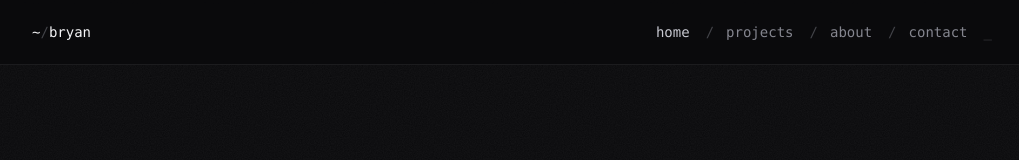
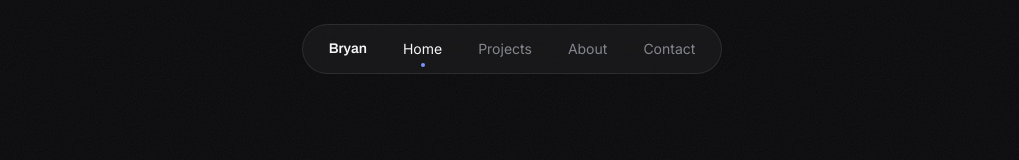
Before and after one commit to 7bryan/bryan-homepage, a Next.js app: page / in a window 1280 px wide. Shown: the top 160 px of the page, without its empty margins (128-1147 px from the left). Built offline with nearby package versions, Linux system fonts and the light colour scheme.

Commit message:
feat: changing active state

```diff
--- a/components/Nav.tsx
+++ b/components/Nav.tsx
@@ -5,10 +5,10 @@ import { usePathname } from "next/navigation";
 import { useState } from "react";
 
 const routes = [
-  { href: "/", label: "home" },
-  { href: "/projects", label: "projects" },
-  { href: "/about", label: "about" },
-  { href: "/contact", label: "contact" },
+  { href: "/", label: "Home" },
+  { href: "/projects", label: "Projects" },
+  { href: "/about", label: "About" },
+  { href: "/contact", label: "Contact" },
 ];
 
 export default function Nav() {
@@ -16,54 +16,52 @@ export default function Nav() {
   const [open, setOpen] = useState(false);
 
   return (
-    <header className="sticky top-0 z-50 border-b border-edge/80 bg-base/85 backdrop-blur">
-      <div className="mx-auto max-w-5xl px-5 sm:px-8 h-16 flex items-center justify-between">
+    <header className="sticky top-4 sm:top-6 z-50 px-4 sm:px-0">
+      <div className="mx-auto max-w-5xl flex items-center justify-between sm:justify-center">
+        <div className="glass flex items-center gap-1 rounded-full px-2 py-2 sm:px-2.5">
           <Link
             href="/"
-          className="font-mono text-sm text-ink-100 hover:text-accent-blue transition-colors"
-          onClick={() => setOpen(false)}
+            className="font-display font-semibold text-sm text-ink-100 px-3 sm:px-4 py-1.5"
           >
-          <span className="text-accent-green">~</span>
-          <span className="text-ink-700">/</span>bryan
+            Bryan
           </Link>
 
-        <nav className="hidden sm:flex items-center gap-1 font-mono text-sm">
-          {routes.map((r, i) => {
+          <nav className="hidden sm:flex items-center gap-1">
+            {routes.map((r) => {
               const active =
                 r.href === "/" ? pathname === "/" : pathname.startsWith(r.href);
               return (
-              <span key={r.href} className="flex items-center">
-                {i > 0 && <span className="text-ink-700 px-1">/</span>}
                 <Link
+                  key={r.href}
                   href={r.href}
-                  className={`px-2 py-1 rounded transition-colors ${
-                    active
-                      ? "text-accent-blue bg-elevated"
-                      : "text-ink-500 hover:text-ink-100"
+                  className={`relative px-4 py-1.5 rounded-full text-sm transition-colors ${
+                    active ? "text-ink-100" : "text-ink-500 hover:text-ink-100"
                   }`}
                 >
                   {r.label}
+                  {active && (
+                    <span className="absolute left-1/2 -translate-x-1/2 -bottom-0.5 w-1 h-1 rounded-full bg-accent" />
+                  )}
                 </Link>
-              </span>
               );
             })}
-          <span className="text-ink-700 pl-1 animate-blink">_</span>
           </nav>
 
           <button
-          className="sm:hidden font-mono text-sm text-ink-300 border border-edge rounded px-3 py-1.5"
+            className="sm:hidden ml-1 px-3 py-1.5 rounded-full text-sm text-ink-300"
             onClick={() => setOpen((v) => !v)}
             aria-expanded={open}
             aria-controls="mobile-nav"
           >
-          {open ? "close" : "menu"}
+            {open ? "Close" : "Menu"}
           </button>
+        </div>
       </div>
 
       {open && (
         <nav
           id="mobile-nav"
-          className="sm:hidden border-t border-edge bg-base px-5 py-3 flex flex-col gap-1 font-mono text-sm"
+          className="glass sm:hidden mt-3 mx-4 rounded-2xl p-2 flex flex-col gap-1"
         >
           {routes.map((r) => {
             const active =
@@ -73,13 +71,11 @@ export default function Nav() {
                 key={r.href}
                 href={r.href}
                 onClick={() => setOpen(false)}
-                className={`px-2 py-2 rounded ${
-                  active
-                    ? "text-accent-blue bg-elevated"
-                    : "text-ink-500 hover:text-ink-100"
+                className={`px-4 py-2.5 rounded-xl text-sm ${
+                  active ? "text-ink-100" : "text-ink-500 hover:text-ink-100"
                 }`}
               >
-                /{r.label}
+                {r.label}
               </Link>
             );
           })}
```
Lines whose indentation alone changed are shown as unchanged.
